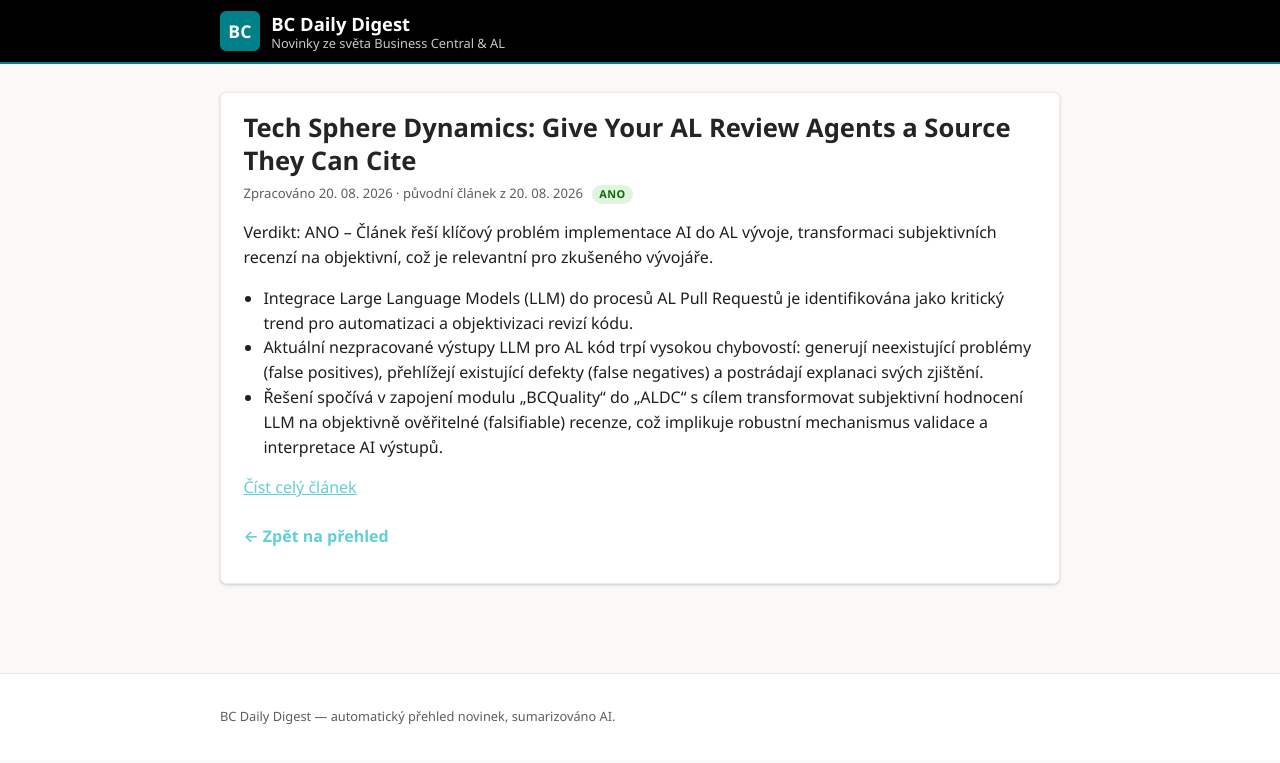
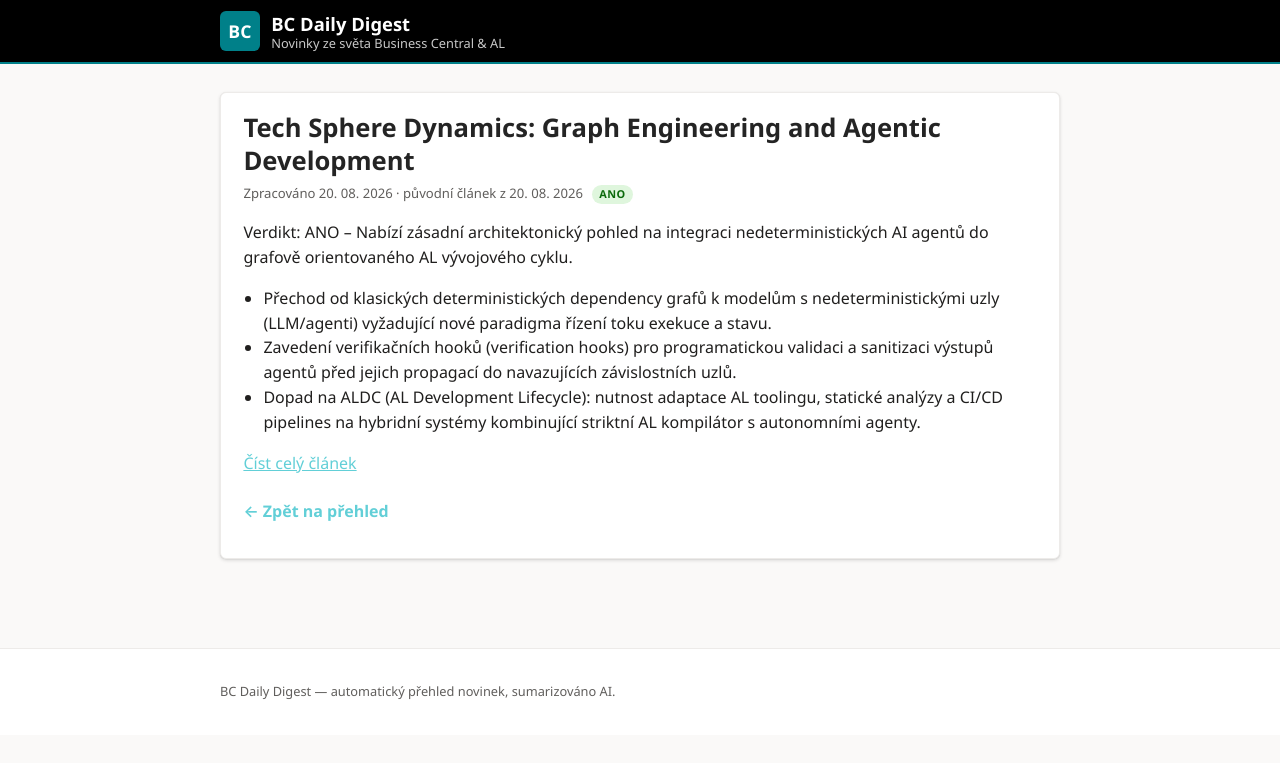
Before and after one commit to ValsorimS/bc-daily-digest, a Jekyll site: the page built from _posts/2026-08-20-tech-sphere-dynamics-0.md, in a window 1280 px wide. Shown: the top 763 px of the page. Built offline with Jekyll 4.4.1, drawn with Linux system fonts in a browser that asks for light colours.

Commit message:
Update daily digest

```diff
--- a/_posts/2026-08-20-tech-sphere-dynamics-0.md
+++ b/_posts/2026-08-20-tech-sphere-dynamics-0.md
@@ -1,16 +1,16 @@
 ---
 layout: post
-title: "Tech Sphere Dynamics: Give Your AL Review Agents a Source They Can Cite"
+title: "Tech Sphere Dynamics: Graph Engineering and Agentic Development"
 published: true
 original_date: 2026-08-20
 ---
 
-Verdikt: ANO – Článek řeší klíčový problém implementace AI do AL vývoje, transformaci subjektivních recenzí na objektivní, což je relevantní pro zkušeného vývojáře.
+Verdikt: ANO – Nabízí zásadní architektonický pohled na integraci nedeterministických AI agentů do grafově orientovaného AL vývojového cyklu.
 
 <!--více-->
 
-*   Integrace Large Language Models (LLM) do procesů AL Pull Requestů je identifikována jako kritický trend pro automatizaci a objektivizaci revizí kódu.
-*   Aktuální nezpracované výstupy LLM pro AL kód trpí vysokou chybovostí: generují neexistující problémy (false positives), přehlížejí existující defekty (false negatives) a postrádají explanaci svých zjištění.
-*   Řešení spočívá v zapojení modulu „BCQuality“ do „ALDC“ s cílem transformovat subjektivní hodnocení LLM na objektivně ověřitelné (falsifiable) recenze, což implikuje robustní mechanismus validace a interpretace AI výstupů.
+- Přechod od klasických deterministických dependency grafů k modelům s nedeterministickými uzly (LLM/agenti) vyžadující nové paradigma řízení toku exekuce a stavu.
+- Zavedení verifikačních hooků (verification hooks) pro programatickou validaci a sanitizaci výstupů agentů před jejich propagací do navazujících závislostních uzlů.
+- Dopad na ALDC (AL Development Lifecycle): nutnost adaptace AL toolingu, statické analýzy a CI/CD pipelines na hybridní systémy kombinující striktní AL kompilátor s autonomními agenty.
 
-[Číst celý článek](https://techspheredynamics.com/2026/08/20/give-your-al-review-agents-a-source-they-can-cite/)
+[Číst celý článek](https://techspheredynamics.com/2026/08/20/graph-engineering-and-agentic-development/)
--- a/history.json
+++ b/history.json
@@ -345,5 +345,6 @@
     "https://code.visualstudio.com/updates/v1_135": "2026-08-19T16:18:41.358582",
     "https://techspheredynamics.com/2026/08/20/give-your-al-review-agents-a-source-they-can-cite/": "2026-08-20T08:24:07.794450",
     "https://www.sauravdhyani.com/2026/08/ai-part2-setup-vscode-al-copilot.html": "2026-08-20T08:25:51.978465",
-    "https://yzhums.com/74541/": "2026-08-20T08:29:26.311648"
+    "https://yzhums.com/74541/": "2026-08-20T08:29:26.311648",
+    "https://techspheredynamics.com/2026/08/20/graph-engineering-and-agentic-development/": "2026-08-20T16:21:10.186080"
 }
```
